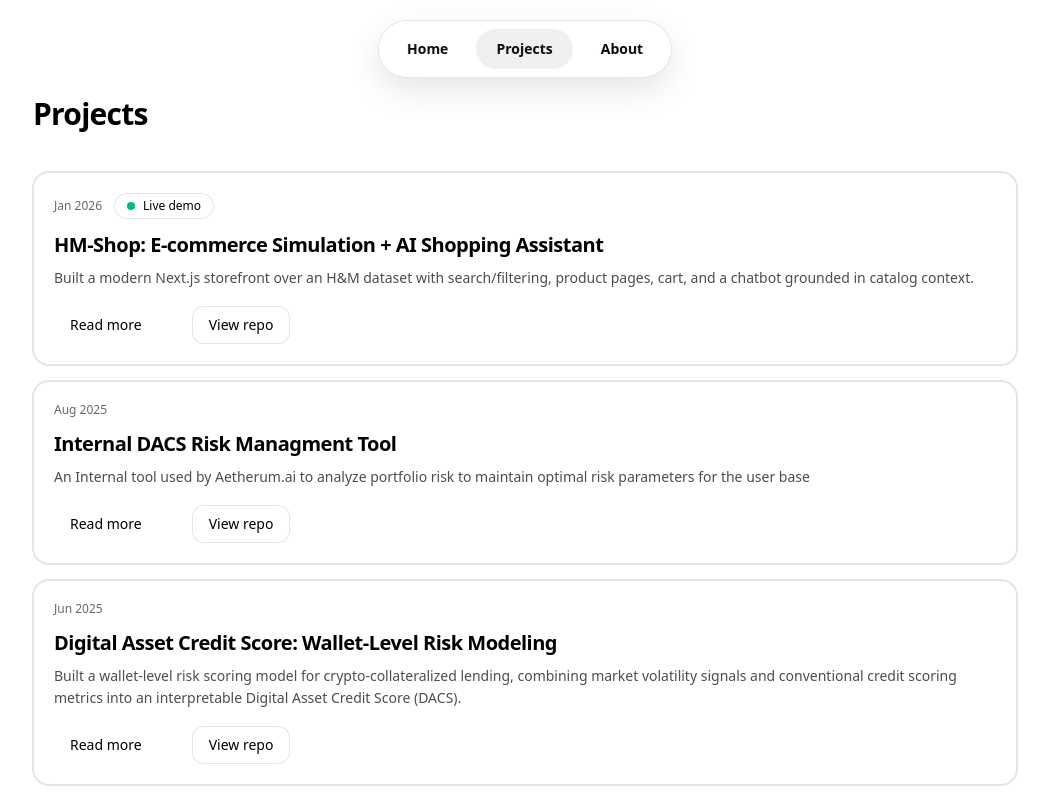
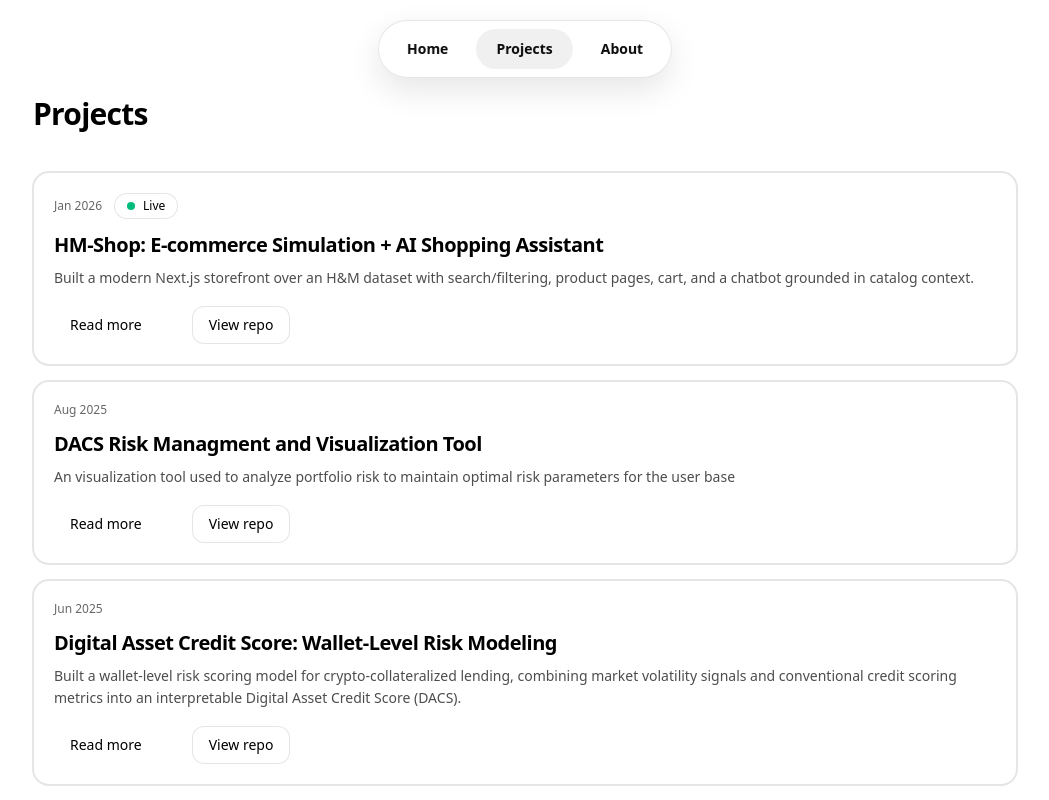
Before and after one commit to Zachaditya/personal_website, a Next.js app in the folder personal-site/: page /projects in a window 1280 px wide. Shown: the top 800 px of the page, without its empty margins (115-1164 px from the left). Built offline with nearby package versions, Linux system fonts and the light colour scheme.

Commit message:
tweaked the pill a bit

```diff
--- a/personal-site/src/app/projects/page.tsx
+++ b/personal-site/src/app/projects/page.tsx
@@ -80,7 +80,7 @@ export default function ProjectsPage() {
                     className="inline-flex items-center gap-2 rounded-full border border-black/10 bg-white px-3 py-1 text-xs font-medium text-black/70 no-underline transition-colors hover:bg-black/5"
                   >
                     <span className="h-2 w-2 rounded-full bg-emerald-500" />
-                    Live demo
+                    Live
                   </a>
                 ) : null}
               </div>
--- a/personal-site/src/lib/projects.ts
+++ b/personal-site/src/lib/projects.ts
@@ -33,11 +33,11 @@ export type Project = {
       },
        {
         slug: "internal-dacs-tool",
-        title: "Internal DACS Risk Managment Tool",
+        title: "DACS Risk Managment and Visualization Tool",
         date: "August 2025",
         tags: ["Quant", "Risk Analysis", "Financial Modelling", "Python", "Flask","Data Science/Visualization"],
         short:
-          "An Internal tool used by Aetherum.ai to analyze portfolio risk to maintain optimal risk parameters for the user base",
+          "An visualization tool used to analyze portfolio risk to maintain optimal risk parameters for the user base",
         overview:
           "During my time at Aetherum.ai, I built the Digital Asset Credit Score. A credit scoring metric focused on analyzing user portfolios holistically to give Aetherum the most suitable loan terms. I created an internal tool for the team to use to keep track of the changing crypto market which is extremely volatile and tweak the financial model as the team see fit",
         highlights: [
```
